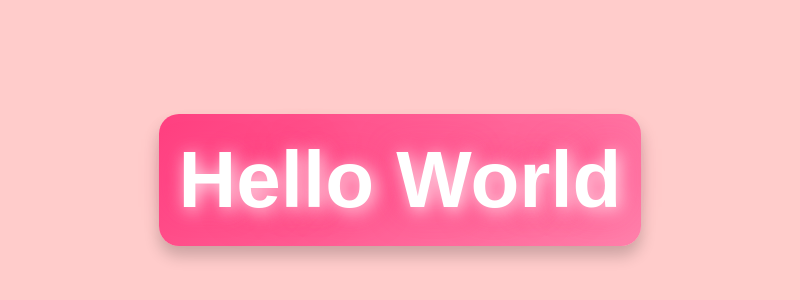
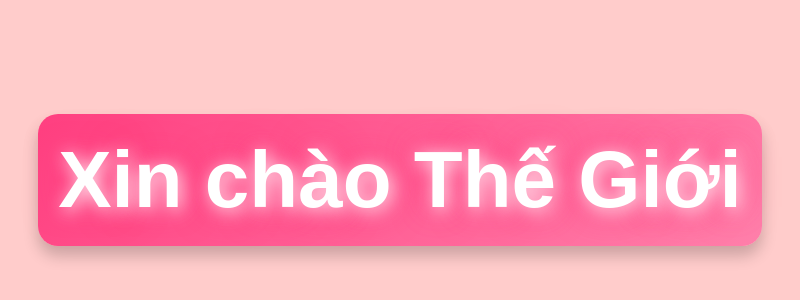
Before and after one commit to Jolieboo/CT300-LAB1-BT1, a plain HTML site: page index.html in a window 1280 px wide. Shown: the part 220-520 px from the top of the page, without its empty margins (240-1040 px from the left). Drawn offline with Linux system fonts and the light colour scheme.

Commit message:
Commit index v2

```diff
--- a/index.html
+++ b/index.html
@@ -42,6 +42,6 @@
     </style>
 </head>
 <body>
-    <h1>Hello World</h1>
+    <h1>Xin chào Thế Giới</h1>
 </body>
 </html>
```
